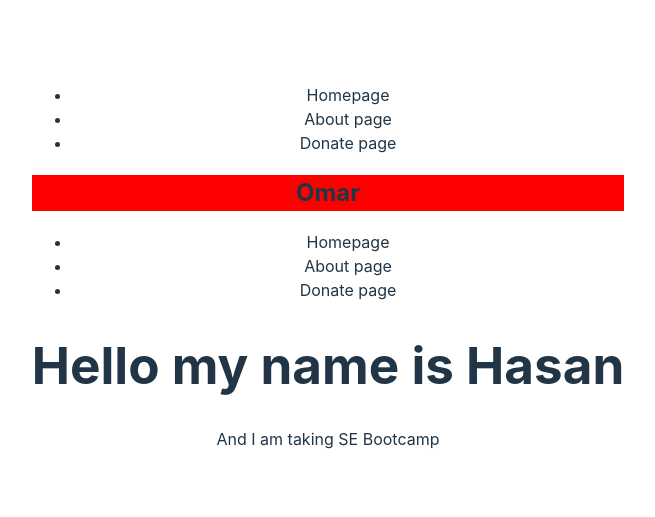
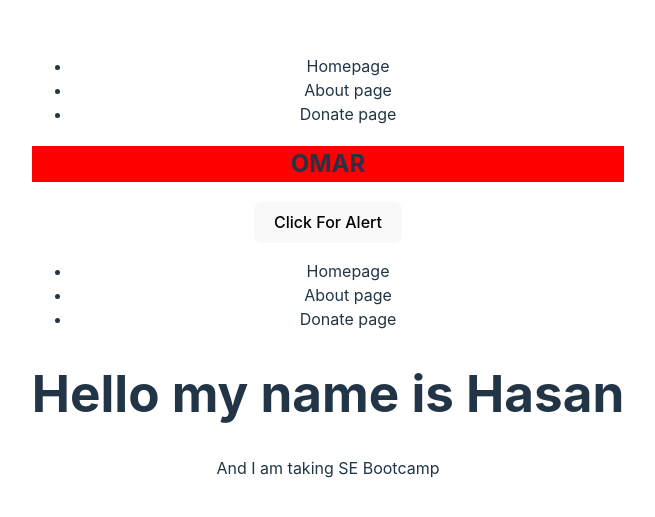
Before and after one commit to GA-SEB-3/Unit03-W01-D01-React-Intro, a React (Vite) app: page / in a window 1280 px wide. Shown: the part 133-650 px from the top of the page, without its empty margins (312-967 px from the left). Built offline with nearby package versions, Linux system fonts and the light colour scheme.

Commit message:
updated code

```diff
--- a/src/components/Name.jsx
+++ b/src/components/Name.jsx
@@ -2,9 +2,31 @@ import "../Name.css"
 function Name(){
     let myName = "Omar"
 
+    const clickAlert = ()=>{
+        alert("ALERT CLICKED")
+    }
+
+
+    // function clickAlert(){
+
+    // }
+
+    let student = {
+        name: "Sayed",
+        course:"SEB",
+        city: "Manama"
+    }
+
+    let {name,city} = student
+
+    console.log(`Hello my Name is ${name} and I live in ${city
+    }`)
+
+    console.log(myName.toUpperCase())
     return(
         <div>
-            <h2 id="my-name">{myName}</h2>
+            <h2 id="my-name">{myName.toUpperCase()}</h2>
+            <button onClick={clickAlert}>Click For Alert</button>
         </div>
     )
 }
```
